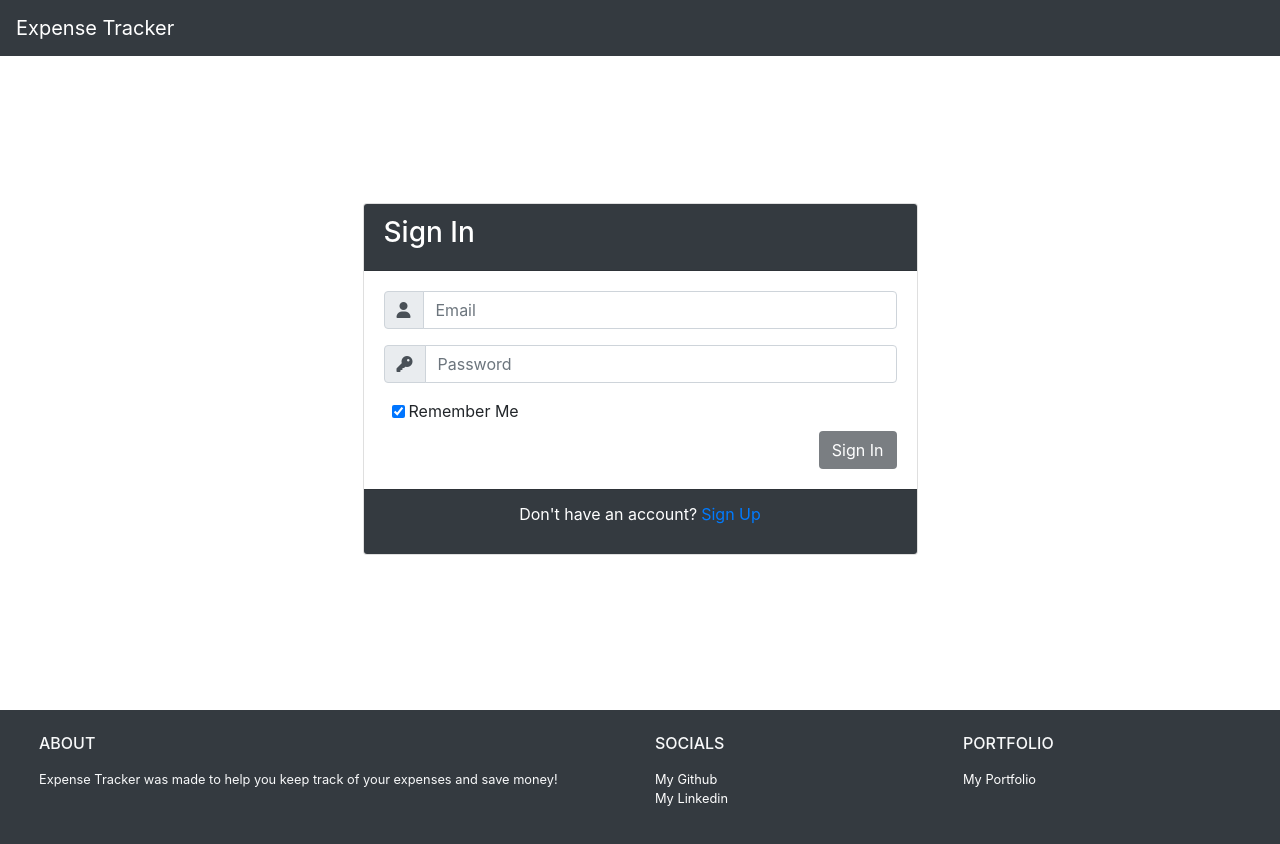
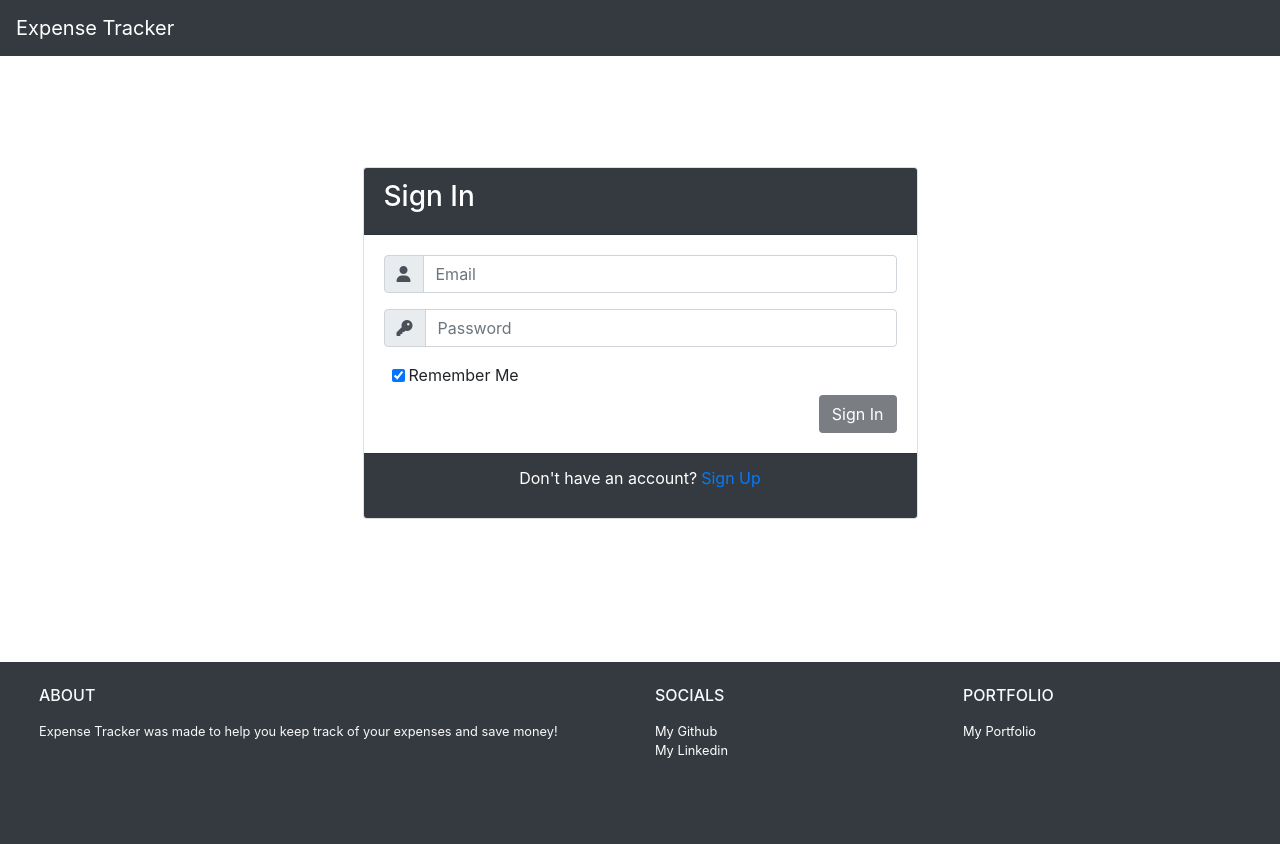
Before and after one commit to hugojvb/expense-tracker, an Angular app in the folder client/: page /signin in a window 1280 px wide. Shown: the top 844 px of the page. Built offline with nearby package versions, Linux system fonts and the light colour scheme.

Commit message:
Fixed footer margins

```diff
--- a/client/src/app/components/footer/footer.component.html
+++ b/client/src/app/components/footer/footer.component.html
@@ -4,8 +4,8 @@
     <meta charset="UTF-8" />
     <meta name="viewport" content="width=device-width, initial-scale=1.0" />
   </head>
-  <body class="mb-n5">
-    <footer class="p-4 bg-dark text-light mt-4">
+  <body>
+    <footer class="p-4 bg-dark text-light mt-5 h-100">
       <div class="container-fluid text-center text-md-left p4 small">
         <div class="row">
           <div class="col-md-6 mt-md-0 mt-3">
```
